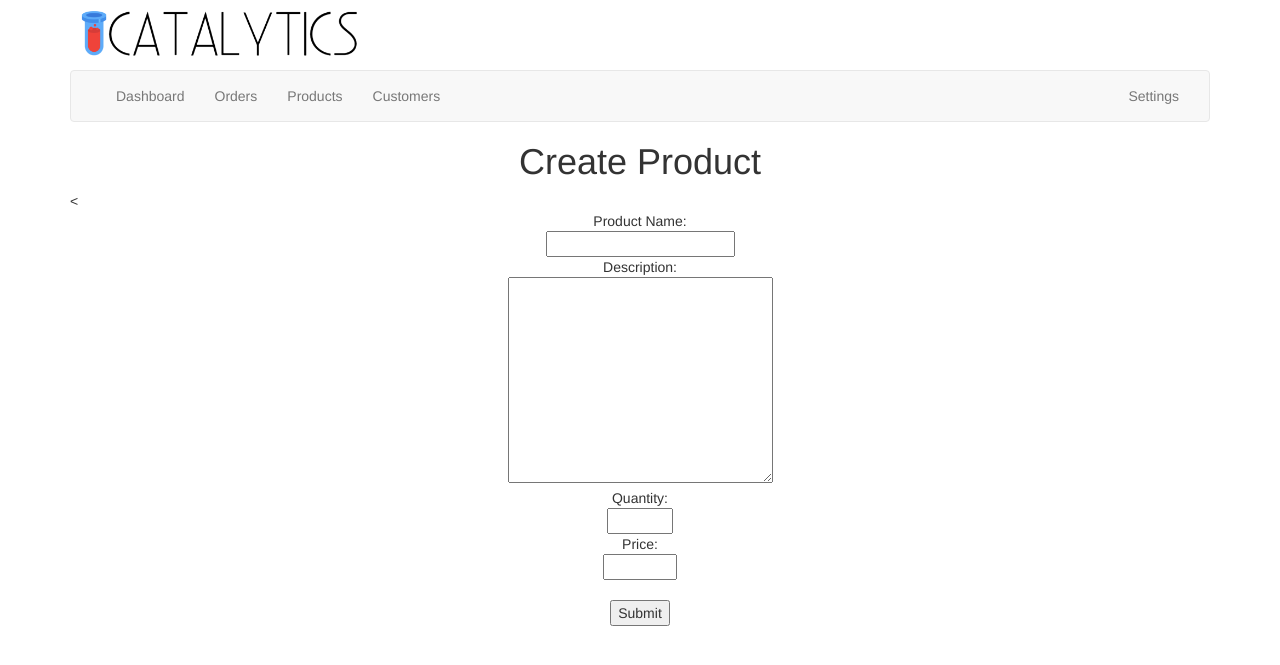
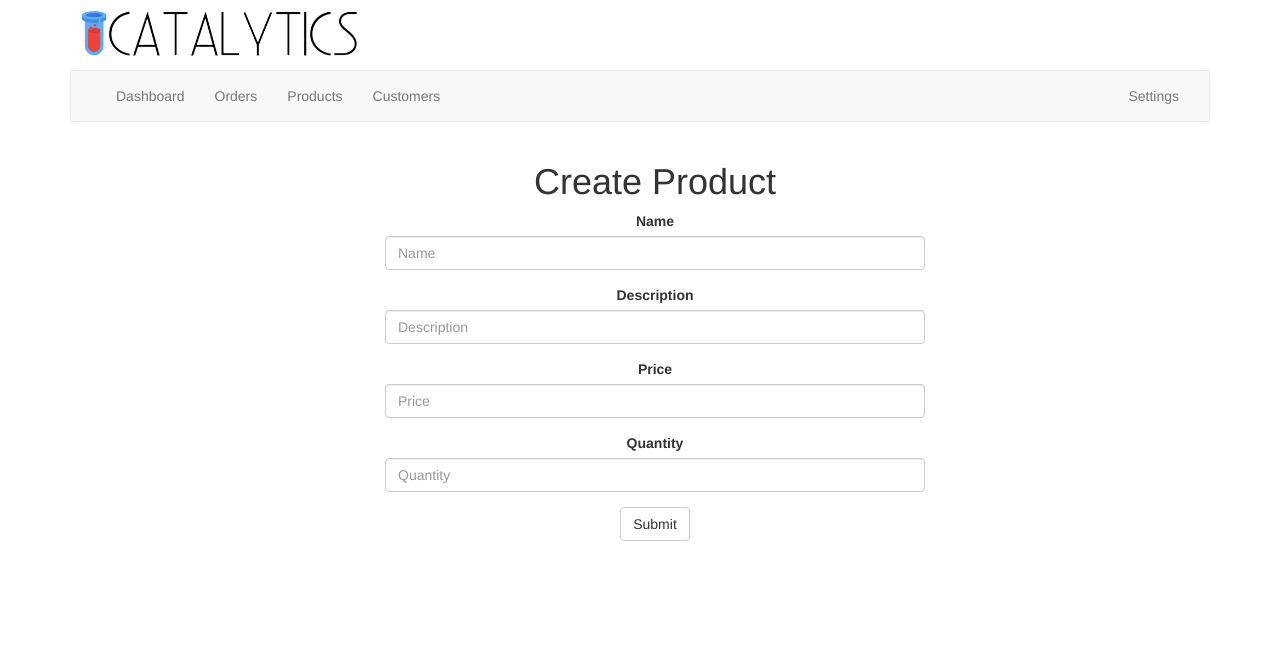
Before and after one commit to brahyam/node-catalytics, a Node project: template src/middleware/frontend/views/newprod.handlebars in a window 1280 px wide. Shown: the top 665 px of the page. Run offline with Node 20 templates, Linux system fonts and the light colour scheme; the template is opened without the code that fills it, so the values that code supplies are empty; some libraries are stand-ins or nearby versions.

Commit message:
Edited table, form and started the post method

```diff
--- a/src/middleware/frontend/views/newprod.handlebars
+++ b/src/middleware/frontend/views/newprod.handlebars
@@ -1,27 +1,10 @@
-<div class="text-center"><h1>Create Product</h1></div>
-<style>
-  .padding-top {
-    padding-top: 20px
-  }
-
-</style>
-
-<
-<div class="container, text-center">
-    <form>
-      Product Name:<br>
-      <input type="text" required name="name"><br>
-      Description:<br>
-      <textarea name="Description" rows="10" cols="30"></textarea>
-      <br>
-      Quantity: <br>
-      <input type="number" name="quantity" min="1" max="100">
-      <br>
-      Price: <br>
-      <input type="number" name="quantity" min="1" max="1000">
-      <br>
-      <div class="padding-top">
-        <input type="submit" value="Submit">
-      </div>
-    </form>
+<div class="container">
+  <div class="col-md-6 col-md-offset-3">
+    <div class="text-center">
+      <h1>Create Product</h1>
+      <form method="post" action="/ui/products/create">
+        {{>productForm}}
+      </form>
+    </div>
   </div>
+</div>
--- /dev/null
+++ b/src/middleware/frontend/views/partials/productForm.handlebars
@@ -0,0 +1,21 @@
+<div class="form-group">
+  <label>Name</label>
+  <input required class="form-control" name="name" id="productName" placeholder="Name" value="{{name}}">
+</div>
+
+<div class="form-group">
+  <label>Description</label>
+  <input class="form-control" name="description" id="productDesc" placeholder="Description" value="{{description}}">
+</div>
+
+<div class="form-group">
+  <label>Price</label>
+  <input class="form-control" name="price" id="productPrice" placeholder="Price" value="{{price}}">
+</div>
+
+<div class="form-group">
+  <label>Quantity</label>
+  <input class="form-control" name="quantity" id="productQuantity" placeholder="Quantity" value="{{quantity}}">
+</div>
+
+<button type="submit" class="btn btn-default">Submit</button>
--- a/src/services/index.js
+++ b/src/services/index.js
@@ -13,5 +13,4 @@ module.exports = function () {
   app.configure(authentication);
   app.configure(user);
   app.configure(product);
-  app.configure(product);
 };
--- a/src/services/product/product-model.js
+++ b/src/services/product/product-model.js
@@ -11,7 +11,7 @@ const Schema = mongoose.Schema;
 const productSchema = new Schema({
   createdAt: { type: Date, 'default': Date.now },
   updatedAt: { type: Date, 'default': Date.now },
-  name: {type: String},
+  name: {type: String, required: true, unique: true},
   description:{type: String},
   price:{type: Number},
   quantity:{type: Number}
```
Also changed, not shown: src/middleware/frontend/routes/index.js (+11 -6 lines), src/middleware/frontend/views/products.handlebars (+3 -36 lines).
